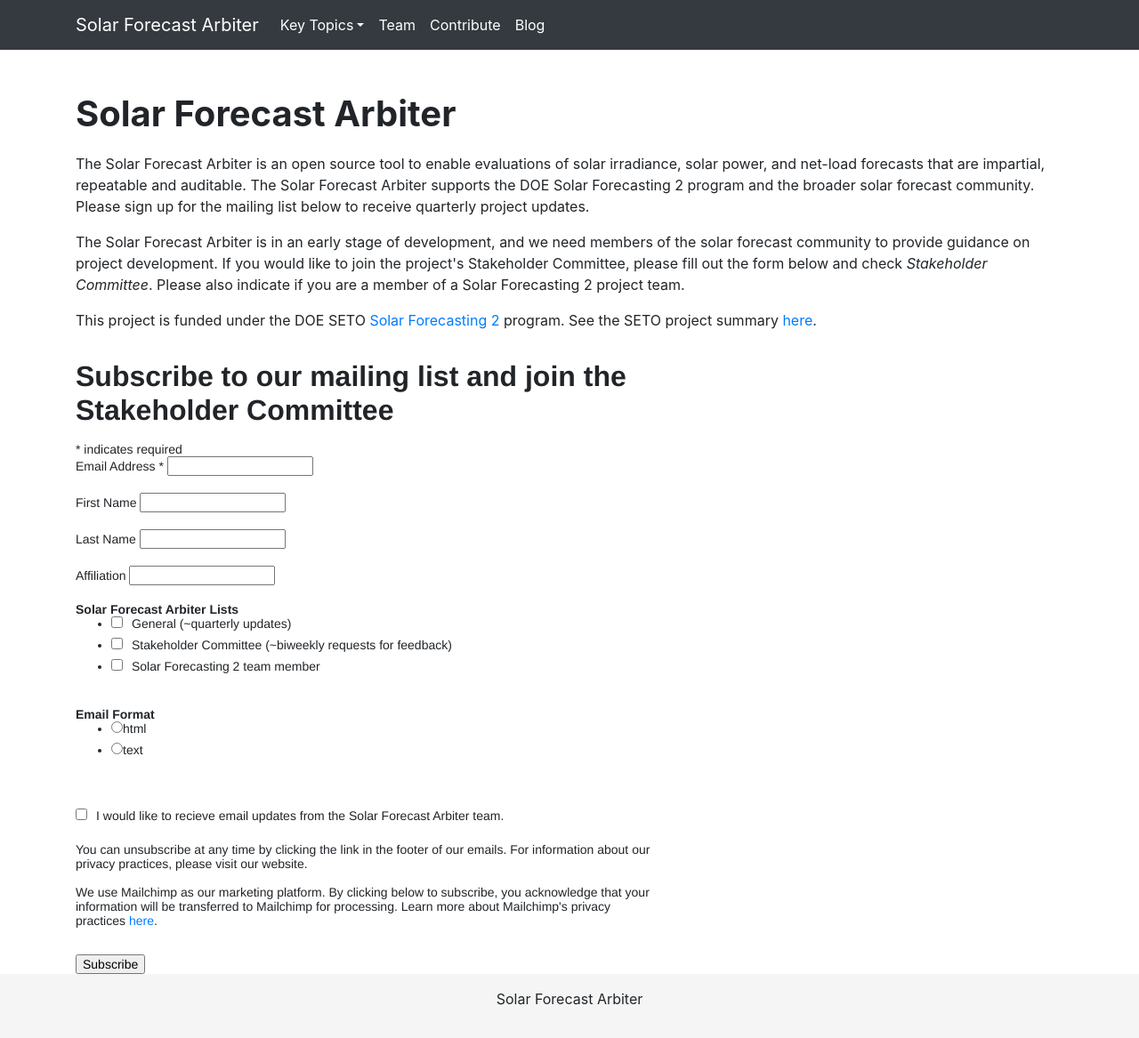
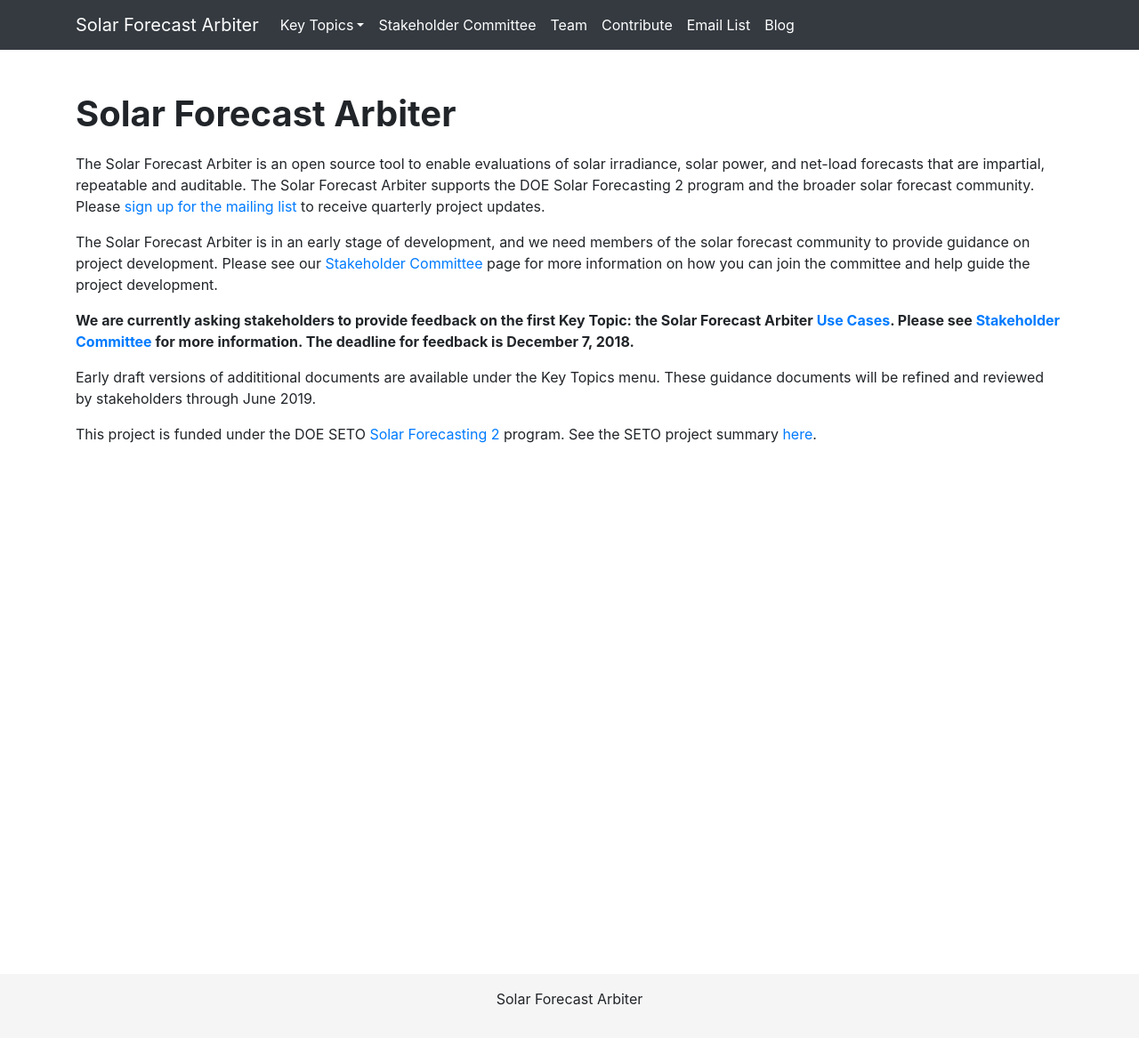
Before and after one commit to SolarArbiter/SolarArbiter.github.io, a Jekyll site: the page built from index.html, in a window 1280 px wide and 1167 px high. Shown: the whole window at 89% size. Built offline with Jekyll 4.4.1, drawn with Linux system fonts in a browser that asks for light colours; comment, search, counter and statistics services are not loaded; some of the changed lines change nothing that is shown.

Commit message:
add stakeholder committee, move email sign up to its own page (#33)
* add stakeholder committee, move email sign up to its own page

* add deadline

```diff
--- a/_data/navigation.yml
+++ b/_data/navigation.yml
@@ -15,12 +15,17 @@
   - name: Reference Data
     link: /referencedata/
 
+- name: Stakeholder Committee
+  link: /stakeholdercommittee/
+
 - name: Team
   link: /team/
 
 - name: Contribute
   link: /contribute/
 
+- name: Email List
+  link: /emaillist/
 
 - name: Blog
   link: /blog/
--- /dev/null
+++ b/emaillist.md
@@ -0,0 +1,10 @@
+---
+layout: base
+permalink: /emaillist/
+---
+
+# Email list sign up
+
+<p>The Solar Forecast Arbiter is in an early stage of development, and we need members of the solar forecast community to provide guidance on project development. If you would like to join the project's Stakeholder Committee, please fill out the form below and check <em>Stakeholder Committee</em>. Please also indicate if you are a member of a Solar Forecasting 2 project team.</p>
+
+{% include mailchimp.html %}
--- a/index.html
+++ b/index.html
@@ -3,10 +3,12 @@
 ---
 <h1>Solar Forecast Arbiter</h1>
 
-<p>The Solar Forecast Arbiter is an open source tool to enable evaluations of solar irradiance, solar power, and net-load forecasts that are impartial, repeatable and auditable. The Solar Forecast Arbiter supports the DOE Solar Forecasting 2 program and the broader solar forecast community. Please sign up for the mailing list below to receive quarterly project updates.</p>
+<p>The Solar Forecast Arbiter is an open source tool to enable evaluations of solar irradiance, solar power, and net-load forecasts that are impartial, repeatable and auditable. The Solar Forecast Arbiter supports the DOE Solar Forecasting 2 program and the broader solar forecast community. Please <a href="/emaillist">sign up for the mailing list</a> to receive quarterly project updates.</p>
 
-<p>The Solar Forecast Arbiter is in an early stage of development, and we need members of the solar forecast community to provide guidance on project development. If you would like to join the project's Stakeholder Committee, please fill out the form below and check <em>Stakeholder Committee</em>. Please also indicate if you are a member of a Solar Forecasting 2 project team.</p>
+<p>The Solar Forecast Arbiter is in an early stage of development, and we need members of the solar forecast community to provide guidance on project development. Please see our <a href="/stakeholdercommittee">Stakeholder Committee</a> page for more information on how you can join the committee and help guide the project development.</p>
+
+<p><b>We are currently asking stakeholders to provide feedback on the first Key Topic: the Solar Forecast Arbiter <a href="/usecases">Use Cases</a>. Please see <a href="/stakeholdercommittee">Stakeholder Committee</a> for more information. The deadline for feedback is December 7, 2018.</b></p>
+
+<p>Early draft versions of addititional documents are available under the Key Topics menu. These guidance documents will be refined and reviewed by stakeholders through June 2019.</p>
 
 <p>This project is funded under the DOE SETO <a href="https://www.energy.gov/eere/solar/solar-forecasting-2">Solar Forecasting 2</a> program. See the SETO project summary <a href="https://www.energy.gov/eere/solar/project-profile-university-arizona-solar-forecasting-2">here</a>.</p>
-
-{% include mailchimp.html %}
--- /dev/null
+++ b/stakeholdercommittee.md
@@ -0,0 +1,39 @@
+---
+layout: base
+permalink: /stakeholdercommittee/
+---
+
+# Stakeholder Committee
+
+Our project development will be guided by stakeholders and we need your help to ensure that Solar Forecast Arbiter meets your needs.  Anyone who has a stake in evaluating the skill of solar irradiance and power forecasts can participate in the project stakeholder committee.  Joining is a simple as clicking this [link](/emaillist) and filling out the short form there.
+
+The goal of the stakeholder committee is to ensure that we:
+* Create a framework for evaluating forecasts that meets community needs
+* Protect the data security and privacy of users and data providers.
+
+The role of committee members will include the following:
+* Review and provide input to use cases that the platform capabilities will be built around
+* Input on data requirements including metadata, format, quality control, security, access management, privacy, and communications
+* Weighing in on benchmark forecasts and reference datasets
+* Provide input and review of analysis capabilities and metrics selection
+
+All committee members will be able keep up with stakeholder topics and dive in where they feel it is most appropriate but it is not expected that every stakeholder will weigh in on every topic.  The types of stakeholders we need are:
+* Forecast providers, along with their data scientists and legal teams
+* Forecast end-users
+* Data owners, especially those considering contributing their project/resource data.  We particularly need input on how to maximize data contributions by addressing legal, privacy, security, and other data related issues.
+* Solar Forecasting 2 Topic Areas 2/3 teams to make sure we meet their needs
+
+We need your help so that Solar Forecast Arbiter not only meets the SF2 goals, but continues to have lasting value to both forecasters and end-users after the SF2 is complete.
+
+We’ve combined this outreach message with our first stakeholder task: provide feedback on the use cases that we developed with input from the stakeholder workshop held in St. Paul in June, 2018.
+
+So stakeholders please:
+1. [Sign up for the Stakeholder Committee email list](/emaillist) (1 minute)
+  * Or email [Will Holmgren](mailto:holmgren@email.arizona.edu) or [Justin Sharp](mailto:justin@sharply-focused.com)
+
+And if you are interested in the top level use cases:
+
+2. Review the proposed Use Cases (10 – 15 minutes): [solarforecastarbiter.org/usecases](/usecases)
+3. Fill out the Use Cases Feedback Form (5 – 15 minutes): [link](https://goo.gl/forms/F1qq08JppsKBMUtj2)
+
+**The deadline for use cases feedback is December 7, 2018.**
```
